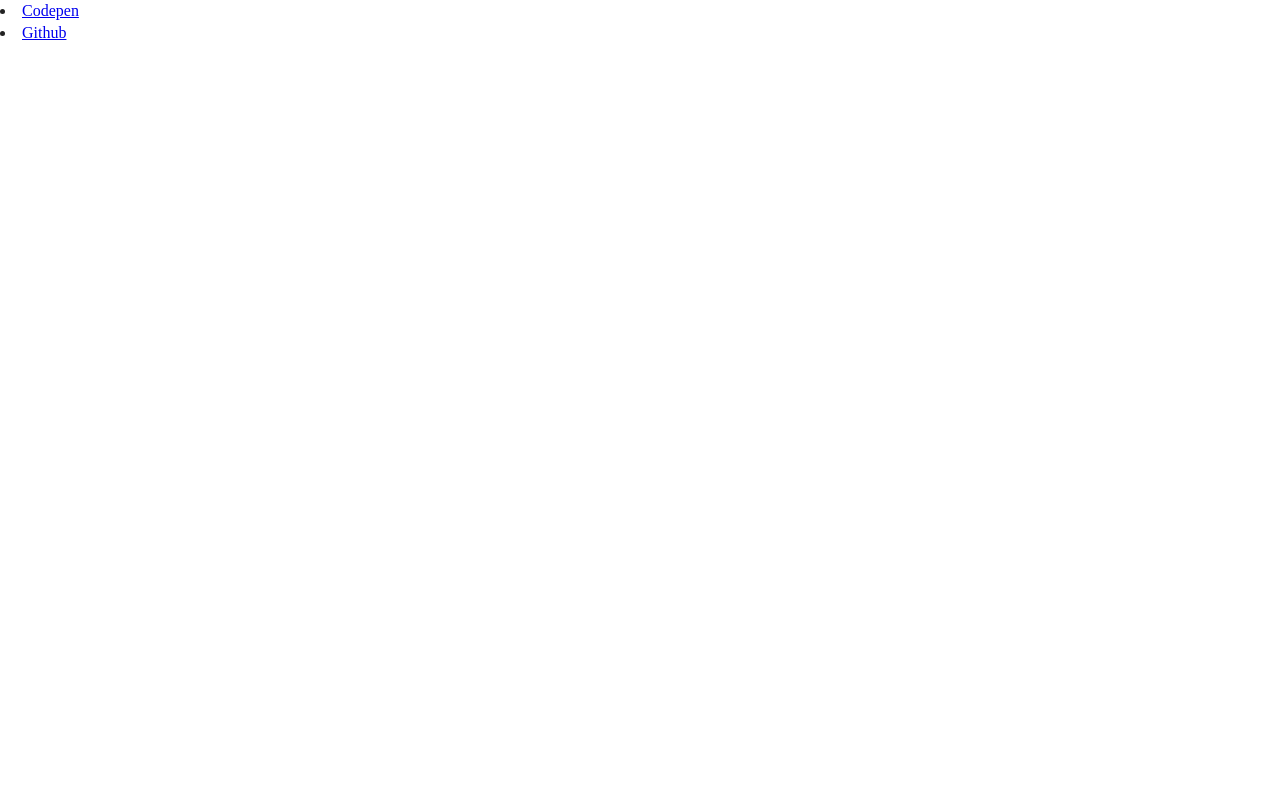
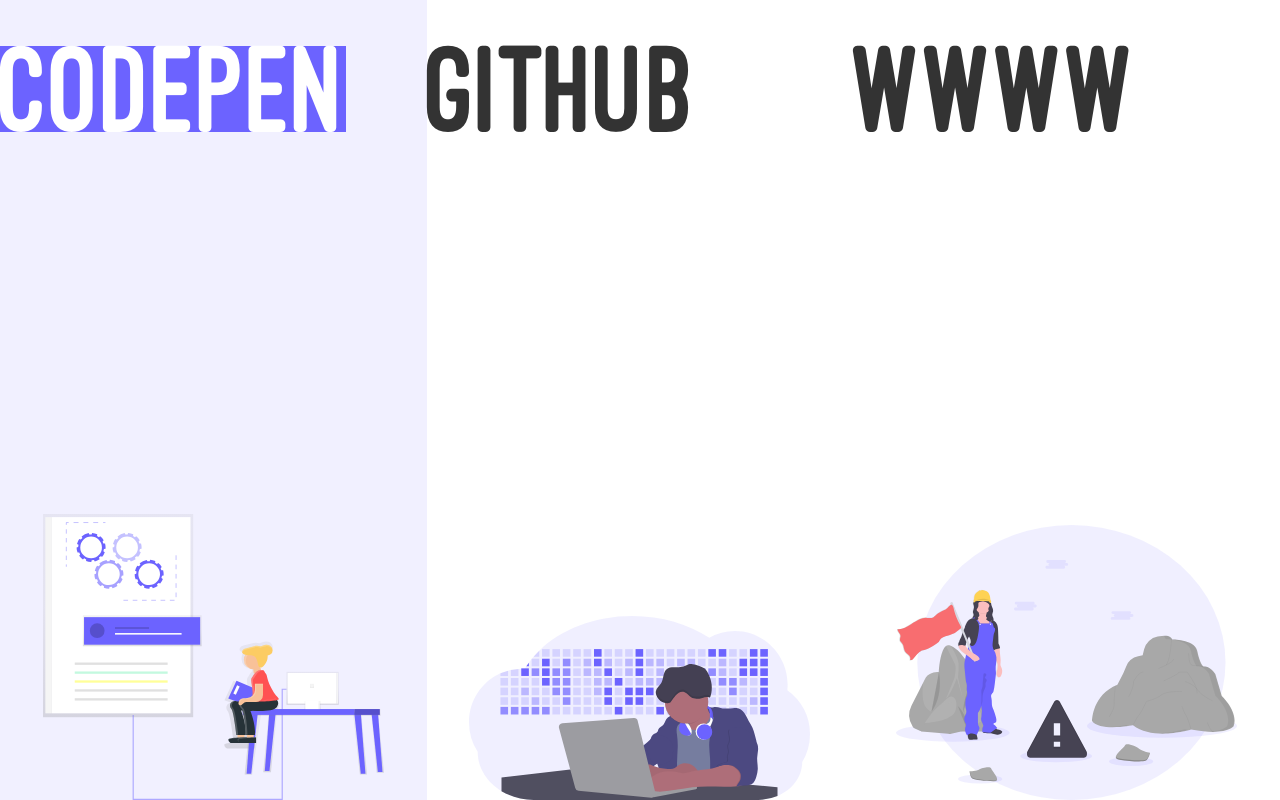
Before and after one commit to elgamine-dev/me, a plain HTML site: page index.html in a window 1280 px wide. Drawn offline with Linux system fonts and the light colour scheme.

Commit message:
first round

```diff
--- a/css/main.css
+++ b/css/main.css
@@ -6,6 +6,10 @@
  * Kroc Camen, and the H5BP dev community and team.
  */
 
+@font-face {
+    font-family:Ostrich;
+    src: url("/css/OstrichSans-Heavy.otf");
+}
 /* ==========================================================================
    Base styles: opinionated defaults
    ========================================================================== */
@@ -97,8 +101,56 @@
    Author's custom styles
    ========================================================================== */
 
+nav {
+    list-style:none;
+    display:grid;
+    grid-template-columns:repeat(5, 33.333vw);
+}
+nav * {
+    margin: 0;
+    padding:0;
+}
+nav li a:link {
+    font-family: Ostrich;
+    font-size: 8rem;
+    color:#333;
+    text-decoration: none;
+    height:100vh;
+    width: 100%;
+    display:block;
+    background-size:80%;
+    background-repeat: no-repeat;
+    background-position:bottom center;
+}
 
 
+nav li a:visited {
+    color:#555;
+}
+nav li a:hover {
+    font-family: Ostrich;
+    color:#333;
+    background-color: #f1f0ff;
+}
+
+nav li a:hover span {
+    background-color: #6c63ff;
+    color:#fff;
+}
+
+nav img{
+    width:100%;
+}
+
+nav li:nth-of-type(1) a {
+    background-image:url(../img/s2.svg);
+}
+nav li:nth-of-type(2) a {
+    background-image:url(../img/s1.svg);
+}
+nav li:nth-of-type(3) a {
+    background-image:url(../img/s3.svg);
+}
 
 
 
--- a/index.html
+++ b/index.html
@@ -22,8 +22,21 @@
   <![endif]-->
 
   <nav>
-    <li><a href="https://codepen.io/elgamine-dev/">Codepen</a></li>
-    <li><a href="https://github.com/elgamine-dev">Github</a></li>
+    <li>
+      <a href="https://codepen.io/elgamine-dev/">
+      <span>Codepen</span>
+      </a>
+    </li>
+    <li>
+      <a href="https://github.com/elgamine-dev">
+        <span>Github</span>
+      </a>
+    </li>
+    <li>
+      <a href="https://wwww.elgh.fr">
+        <span>wwww</span>
+      </a>
+    </li>
   </nav>
 
   <script src="js/main.js"></script>
```
Also changed, not shown: css/OstrichSans-Heavy.otf (added), img/s1.svg (added), img/s2.svg (added), img/s3.svg (added).
